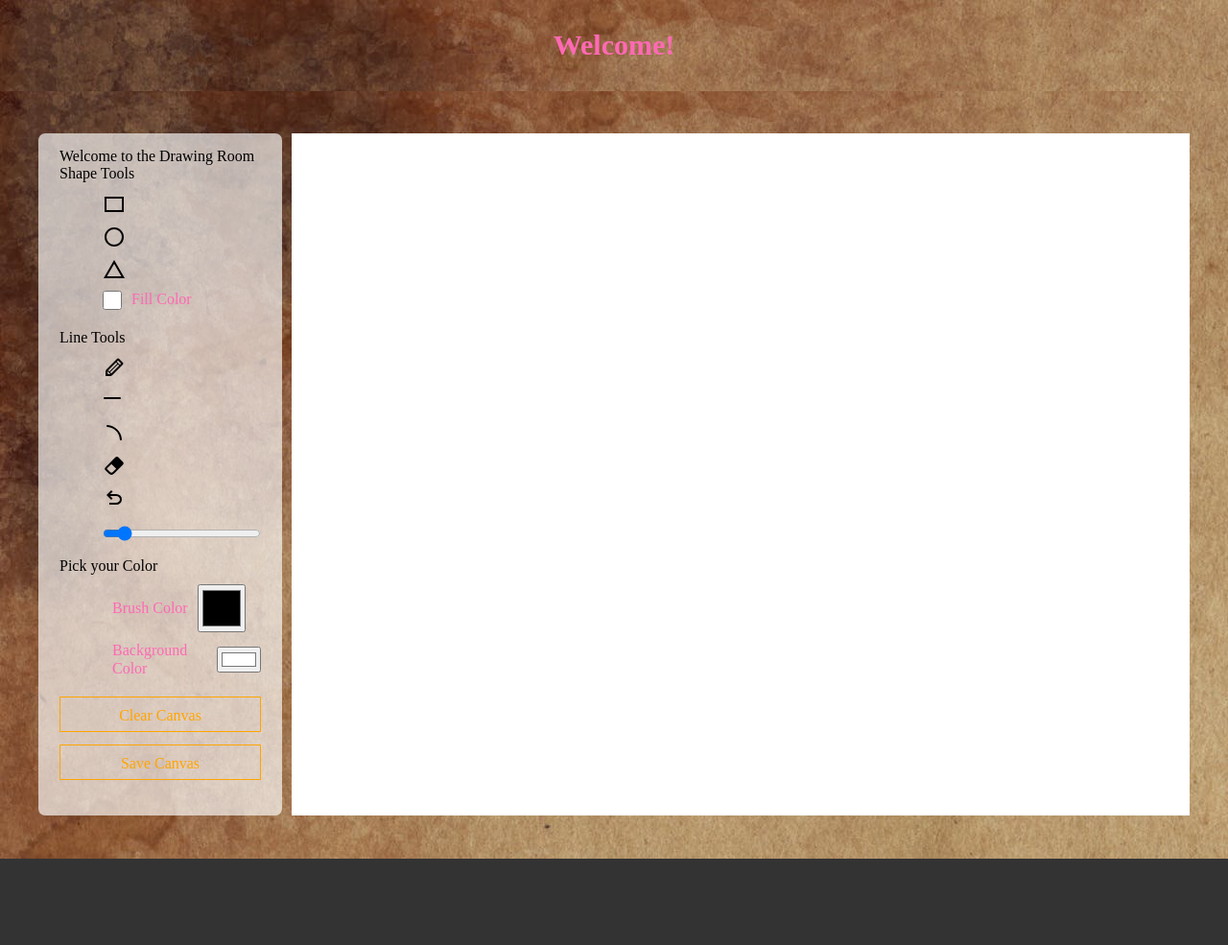
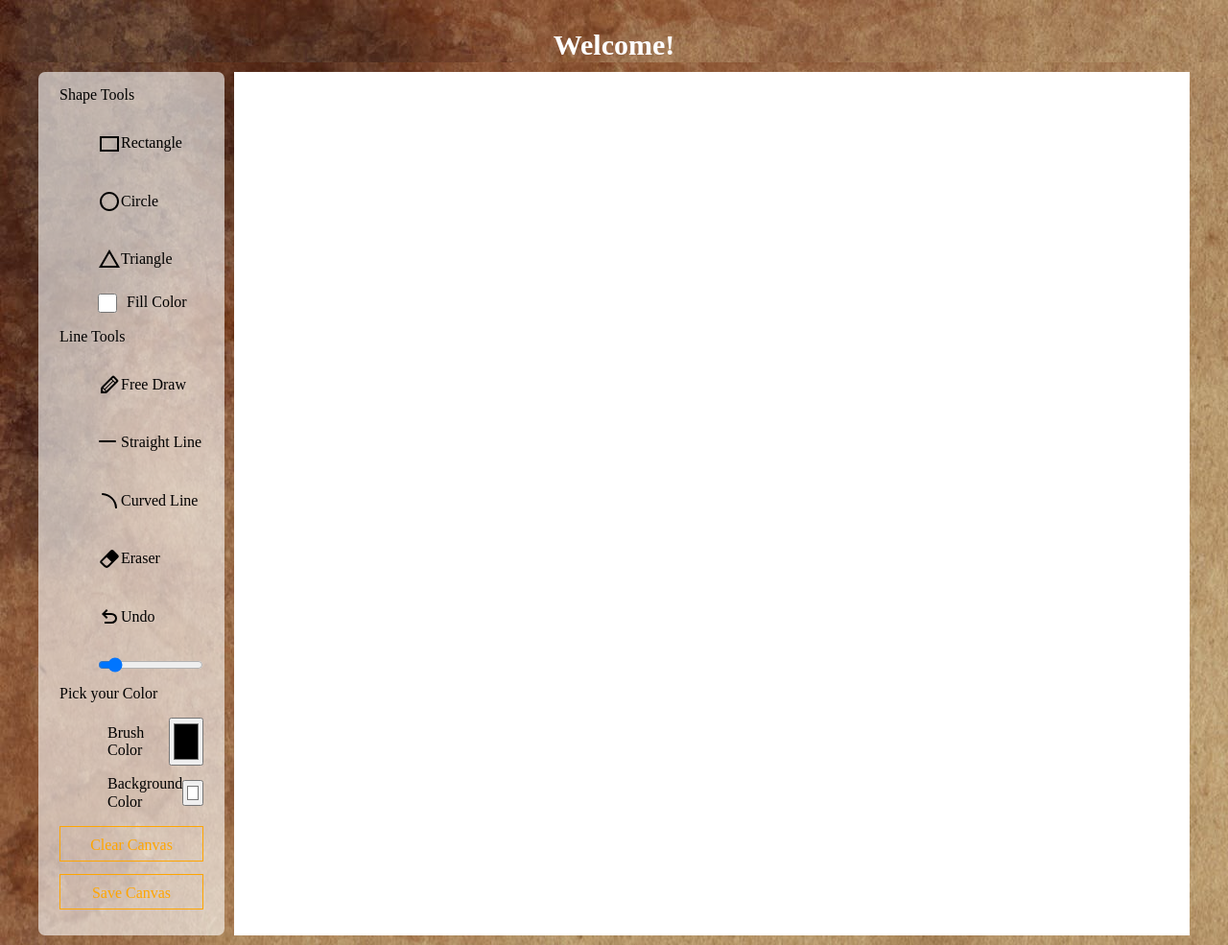
Before and after one commit to Dominic-Lee-Francis/Canvas_Project, a plain HTML site: page index.html in a window 1280 px wide. Shown: the whole page at 96% size. Before the commit the page ends 895 px from the top, so only its background shows below. Drawn offline with nearby package versions, Linux system fonts and the light colour scheme.

Commit message:
+ svg on index.html

```diff
--- a/css/styles.css
+++ b/css/styles.css
@@ -4,11 +4,17 @@ body {
     background-color: rgba(0, 0, 0, 0.80);
 }
 
+header {
+    width: 100%;
+    max-height: 25px;
+    margin-bottom: 20px;
+}
+
 header h1 {
     text-align: center;
     padding: 10px;
     border-radius: 7px;
-    color: hotpink;
+    color: white;
     font-size: 30px;
     font-weight: 600;
     margin-bottom: 20px;
@@ -26,33 +32,31 @@ header h1 {
 .container {
     display: flex;
     width: 100%;
+    height: auto;
     max-width: 1200px;
     gap: 10px;
     padding: 10px;
 }
 
 section {
-    background-color: rgba(255, 255, 255, 0.65);
+    background-color: rgba(255, 255, 255, 0.60);
     border-radius: 7px;
 }
 
 
 .toolsBoard {
-    width: 210px;
+    width: 150px;
     padding: 15px 22px 0;
 }
 
-.title {
-    border-radius: 7px;
-}
-
 .toolsBoard .row {
-    margin-bottom: 20px;
+    margin-bottom: 10px;
 }
 
 .row .options {
+    align-self: center;
     list-style: none;
-    margin: 10px 0 0 5px;
+    /* margin: 10px 0 0 30px; */
 }
 
 .row .options .option {
@@ -69,7 +73,7 @@ section {
 }
 
 .option :where(span, label) {
-    color: hotpink;
+    color: black;
     padding-left: 10px;
 }
 .option #fillColor {
--- a/index.html
+++ b/index.html
@@ -36,20 +36,20 @@
     <div class="canvasToolBoard">
         <div class="container">
             <section class="toolsBoard">
-                <div class="title">
-                    Welcome to the Drawing Room
-                </div>
                 <div class="row">
                     <label for="" class="title">Shape Tools</label>
                     <ul class="options">
-                        <li class="option tool" id="rectangle">
+                        <li class="option tool svg" id="rectangle">
                             <svg xmlns="http://www.w3.org/2000/svg" width="24" height="24" viewBox="0 0 24 24"><path d="M2 20V4h20v16zm2-2h16V6H4zm0 0V6z"/></svg>
+                            <p>Rectangle</p>
                         </li>
-                        <li class="option tool circle" id="circle">
+                        <li class="option tool circle svg" id="circle">
                             <svg xmlns="http://www.w3.org/2000/svg" width="24" height="24" viewBox="0 0 24 24"><path d="M12 22q-2.075 0-3.9-.788t-3.175-2.137q-1.35-1.35-2.137-3.175T2 12q0-2.075.788-3.9t2.137-3.175q1.35-1.35 3.175-2.137T12 2q2.075 0 3.9.788t3.175 2.137q1.35 1.35 2.138 3.175T22 12q0 2.075-.788 3.9t-2.137 3.175q-1.35 1.35-3.175 2.138T12 22m0-2q3.35 0 5.675-2.325T20 12q0-3.35-2.325-5.675T12 4Q8.65 4 6.325 6.325T4 12q0 3.35 2.325 5.675T12 20m0-8"/></svg>
+                            <p>Circle</p>
                         </li>
-                        <li class="option tool" id="triangle">
+                        <li class="option tool svg" id="triangle">
                             <svg xmlns="http://www.w3.org/2000/svg" width="24" height="24" viewBox="0 0 24 24"><path d="M12 2L1 21h22M12 6l7.53 13H4.47"/></svg>
+                            <p>Triangle</p>
                         </li>
                         <li class="option">
                             <input type="checkbox" id="fillColor">
@@ -62,18 +62,23 @@
                     <ul class="options">
                         <li class="option active brush tool" id="brush">
                             <svg xmlns="http://www.w3.org/2000/svg" width="24" height="24" viewBox="0 0 24 24"><path d="M21 6.879L17.121 3A1.497 1.497 0 0 0 15 3L4.061 13.939c-.293.293-.558.727-.75 1.188C3.119 15.59 3 16.086 3 16.5V21h4.5c.414 0 .908-.119 1.371-.311c.463-.192.896-.457 1.189-.75L21 9a1.497 1.497 0 0 0 0-2.121M5.768 15.061l8.293-8.293L15.293 8L7 16.293zM7.5 19H6l-1-1v-1.5c0-.077.033-.305.158-.605c.01-.02 2.967 2.938 2.967 2.938c-.322.134-.548.167-.625.167m1.439-.768L7.707 17L16 8.707l1.232 1.232zm9-9L14.767 6.06l1.293-1.293l3.17 3.172z"/></svg>
+                            <p>Free Draw</p>
                         </li>
                         <li class="option tool" id="straightLine">
                             <svg xmlns="http://www.w3.org/2000/svg" width="24" height="24" viewBox="0 0 24 24"><path fill-rule="evenodd" d="M1 10a1 1 0 0 1 1-1h16a1 1 0 1 1 0 2H2a1 1 0 0 1-1-1" clip-rule="evenodd"/></svg>
+                            <p>Straight Line</p>
                         </li>
                         <li class="option tool" id="curvedLine">
                             <svg xmlns="http://www.w3.org/2000/svg" width="24" height="24" viewBox="0 0 24 24"><path  d="M19 20q-.425 0-.712-.325t-.338-.775q-.2-2.575-1.263-4.825t-2.775-3.962Q12.2 8.4 9.95 7.325T5.15 6.05q-.45-.05-.8-.337T4 5q0-.425.313-.712t.737-.263q3 .2 5.638 1.438T15.325 8.7q2 2 3.238 4.65T19.975 19q.025.425-.262.713T19 20"/></svg>
+                            <p>Curved Line</p>
                         </li>
                         <li class="option tool" id="eraser">
                             <svg xmlns="http://www.w3.org/2000/svg" width="24" height="24" viewBox="0 0 24 24"><path fill="currentColor" d="m16.24 3.56l4.95 4.94c.78.79.78 2.05 0 2.84L12 20.53a4.008 4.008 0 0 1-5.66 0L2.81 17c-.78-.79-.78-2.05 0-2.84l10.6-10.6c.79-.78 2.05-.78 2.83 0M4.22 15.58l3.54 3.53c.78.79 2.04.79 2.83 0l3.53-3.53l-4.95-4.95z"/></svg>
+                            <p>Eraser</p>
                         </li>
                         <li class="option tool" id="undoCanvasBtn">
                             <svg xmlns="http://www.w3.org/2000/svg" width="24" height="24" viewBox="0 0 24 24"><path d="M7 19v-2h7.1q1.575 0 2.738-1T18 13.5q0-1.5-1.162-2.5T14.1 10H7.8l2.6 2.6L9 14L4 9l5-5l1.4 1.4L7.8 8h6.3q2.425 0 4.163 1.575T20 13.5q0 2.35-1.737 3.925T14.1 19z"/></svg>
+                            <p>Undo</p>
                         </li>
                         <li class="option">
                             <input type="range" id="sizeSlider" min="1" max="40" value="5">
```
